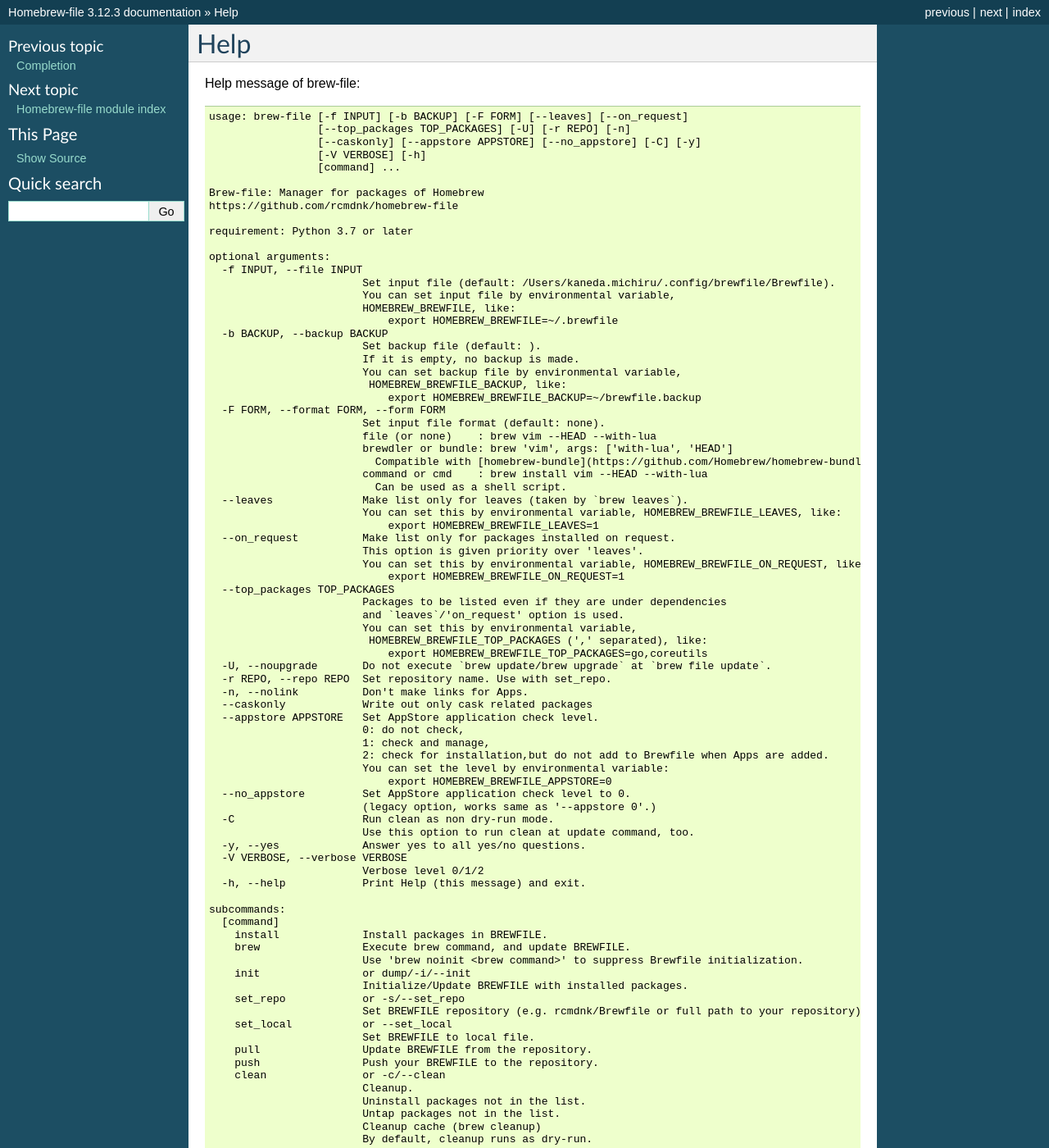
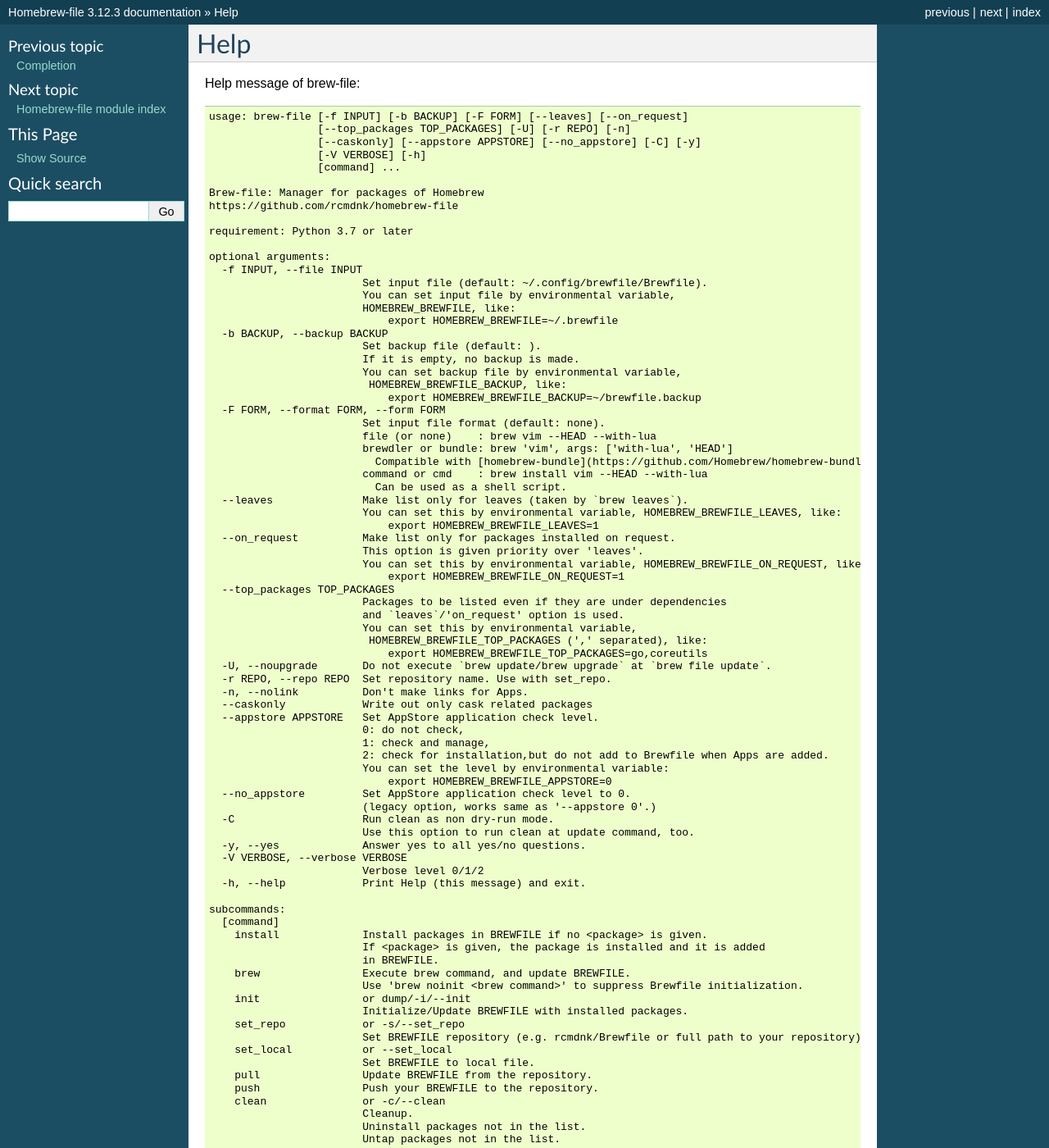
Before and after one commit to rcmdnk/homebrew-file, a Sphinx documentation site: the page built from docs/help.rst, in a window 1280 px wide and 1400 px high. Shown: the whole window at 82% size. Built offline with Sphinx 7.4.7, drawn with Linux system fonts in a browser that asks for light colours; some of the changed text lies outside the part shown.

Commit message:
add install <package> option #100

```diff
--- a/docs/BrewFile.py
+++ b/docs/BrewFile.py
@@ -29,8 +29,8 @@
 __copyright__ = "Copyright (c) 2013 rcmdnk"
 __credits__ = ["rcmdnk"]
 __license__ = "MIT"
-__version__ = "v8.1.0"
-__date__ = "20/Nov/2020"
+__version__ = "v8.1.1"
+__date__ = "25/Nov/2020"
 __maintainer__ = "rcmdnk"
 __email__ = "rcmdnk@gmail.com"
 __status__ = "Prototype"
@@ -72,11 +72,11 @@
     return 0
 
 
-def expandpath(val):
-    f = os.path.expandvars(os.path.expanduser(val))
-    for h in ('$HOSTNAME', '${HOSTNAME}'):
-        f = f.replace(h, os.uname()[1])
-    return f
+def expandpath(path):
+    return re.sub(r'(?<!\\)\$(\w+|\{([^}]*)\})',
+                  lambda x: os.environ.get(x.group(2) or x.group(1), ''),
+                  os.path.expanduser(path).replace('$HOSTNAME', os.uname()[1])
+                  .replace('${HOSTNAME}', os.uname()[1])).replace('\\$', '$')
 
 
 class Tee:
@@ -309,12 +309,6 @@
         self.filename = filename
         self.helper = helper
 
-    def set_file(self, filename):
-        self.filename = filename
-
-    def get_file(self):
-        return self.filename
-
     def get_dir(self):
         return os.path.dirname(self.filename)
 
@@ -763,7 +757,7 @@
                 for p in self.cask_list[:]:
                     if p in tap_casks:
                         output += first_tap_pack_write(
-                            isfirst, False,isfirst_pack, t, cmd_tap)
+                            isfirst, False, isfirst_pack, t, cmd_tap)
                         isfirst = isfirst_pack = False
                         output += cmd_cask + self.packout(p) + "\n"
                         self.cask_list.remove(p)
@@ -833,7 +827,7 @@
         # Write to Brewfile
         if output:
             output = output_prefix + output
-            out = Tee(self.get_file(), sys.stdout,
+            out = Tee(self.filename, sys.stdout,
                       self.helper.opt["verbose"] > 1)
             out.write(output)
             out.close()
@@ -841,11 +835,11 @@
         # Change permission for exe/normal file
         if self.helper.opt["form"] in ["command", "cmd"]:
             self.helper.proc(
-                "chmod 755 %s" % self.get_file(), print_cmd=False,
+                "chmod 755 %s" % self.filename, print_cmd=False,
                 print_out=False, exit_on_err=False)
         else:
             self.helper.proc(
-                "chmod 644 %s" % self.get_file(), print_cmd=False,
+                "chmod 644 %s" % self.filename, print_cmd=False,
                 print_out=False, exit_on_err=False)
 
 
@@ -1006,7 +1000,7 @@
             appstore = 0
         self.opt["appstore"] = to_num(appstore)
 
-        self.brewinfo.set_file(self.opt["input"])
+        self.brewinfo.filename = self.opt["input"]
 
     def ask_yn(self, question):
         """Helper for yes/no."""
@@ -1099,8 +1093,12 @@
             if os.path.isabs(f):
                 b = BrewInfo(self.helper, f)
             else:
-                b = BrewInfo(self.helper,
-                             brewinfo.get_dir() + "/"+ f.lstrip('./'))
+                this_dir = brewinfo.get_dir()
+                if not this_dir:
+                    path_prefix = './'
+                else:
+                    path_prefix = this_dir + '/'
+                b = BrewInfo(self.helper, path_prefix + f.lstrip('./'))
             self.brewinfo_ext.append(b)
             self.read(b)
 
@@ -1111,10 +1109,10 @@
             b.input_to_list()
 
     def write(self):
-        self.banner("# Initialize " + self.brewinfo.get_file())
+        self.banner("# Initialize " + self.brewinfo.filename)
         self.brewinfo.write()
         for b in self.brewinfo_ext:
-            self.banner("# Initialize " + b.get_file())
+            self.banner("# Initialize " + b.filename)
             b.write()
 
     def get(self, name, only_ext=False):
@@ -1192,7 +1190,7 @@
                 "Managed by "
                 "[homebrew-file](https://github.com/rcmdnk/homebrew-file).")
             f.close()
-        open(self.brewinfo.get_file(), "a").close()
+        open(self.brewinfo.filename, "a").close()
 
         if self.check_gitconfig():
             self.proc("git add -A")
@@ -1311,7 +1309,7 @@
         if not os.path.exists(self.opt["input"]):
             return
 
-        self.brewinfo.set_file(self.opt["input"])
+        self.brewinfo.filename = self.opt["input"]
 
         # Check input file if it points repository or not
         self.opt["repo"] = ""
@@ -1338,7 +1336,7 @@
                 + "/" + self.repo_name()
 
         # Set Brewfile in the repository
-        self.brewinfo.set_file(self.repo_file())
+        self.brewinfo.filename = self.repo_file()
 
         # If repository does not have a branch, make it
         if self.brewinfo.check_dir():
@@ -1428,6 +1426,10 @@
             env["HOMEBREW_CELLAR"] = os.environ.get(
                 "HOMEBREW_CELLAR",
                 self.brew_val("cellar"))
+            if ("rm" in self.opt["args"] or "remove" in self.opt["args"]
+                    or "uninsatll" in self.opt["args"]):
+                if "--ignore-dependencies" not in self.opt["args"]:
+                    self.opt["args"].append("--ignore-dependencies")
         elif cmd == "gem":
             exe = ["brew-gem"]
             self.opt["args"].pop(0)
@@ -1435,6 +1437,10 @@
             if self.opt["homebrew_ruby"] and\
                     "--homebrew-ruby" not in self.opt["args"]:
                 self.opt["args"].append("--homebrew-ruby")
+            if ("rm" in self.opt["args"] or "remove" in self.opt["args"]
+                    or "uninsatll" in self.opt["args"]):
+                if "--ignore-dependencies" not in self.opt["args"]:
+                    self.opt["args"].append("--ignore-dependencies")
         elif cmd == "mas":
             exe = ["mas"]
             self.opt["args"].pop(0)
@@ -1531,8 +1537,7 @@
                     in ["rm", "remove", "uninstall"])
                 or (cmd == "pip" and pip_upgrade)
                 or (cmd == "gem" and subcmd in ["uninstall"])
-                or (cmd == "mas" and subcmd in ["uninstall"])
-                ):
+                or (cmd == "mas" and subcmd in ["uninstall"])):
             for p in packages:
                 input_list = "brew_input"
                 if cmd == "cask":
@@ -1568,8 +1573,7 @@
         if (cmd in ["instal", "install", "reinstall", "pip"]
                 or (cmd == "cask" and subcmd in ["instal", "install"])
                 or (cmd == "gem" and subcmd in ["instal", "install"])
-                or (cmd == "mas" and subcmd in ["purchase", "install"])
-                ):
+                or (cmd == "mas" and subcmd in ["purchase", "install"])):
             input_list = "brew_input"
             if cmd == "cask":
                 input_list = "cask_input"
@@ -2121,7 +2125,7 @@
 
     def initialize_write(self):
         self.write()
-        self.banner("# You can edit " + self.brewinfo.get_file() + " with:\n"
+        self.banner("# You can edit " + self.brewinfo.filename + " with:\n"
                     "#     $ " + __prog__ + " edit")
         self.opt["initialized"] = True
 
@@ -2130,7 +2134,7 @@
 
         if not self.brewinfo.check_file():
             self.warn(
-                "Input file " + self.brewinfo.get_file() + " is not found.", 0)
+                "Input file " + self.brewinfo.filename + " is not found.", 0)
             ans = self.ask_yn(
                 "Do you want to initialize from installed packages?")
             if ans:
@@ -2139,14 +2143,14 @@
 
             self.err("Ok, please prepare brewfile", 0)
             self.err("or you can initialize "
-                     + self.brewinfo.get_file() + " with:", 0)
+                     + self.brewinfo.filename + " with:", 0)
             self.err("    $ " + __prog__ + " init", 0)
             sys.exit(1)
 
     def get_files(self, is_print=False):
         """Get Brewfiles"""
         self.read_all()
-        files = [x.get_file() for x in [self.brewinfo] + self.brewinfo_ext]
+        files = [x.filename for x in [self.brewinfo] + self.brewinfo_ext]
         if is_print:
             print("\n".join(files))
         return files
@@ -2211,7 +2215,7 @@
             add_dependncies(p)
 
         # Clean up App Store applications
-        if self.opt["appstore"] ==1 and self.get("appstore_list"):
+        if self.opt["appstore"] == 1 and self.get("appstore_list"):
             self.banner("# Clean up App Store applications")
 
             for p in self.get("appstore_list"):
@@ -2221,7 +2225,7 @@
                 else:
                     identifier = ""
                     package = p
-                if re.match(".*\(\d+\.\d+.*\)$", package):
+                if re.match(r".*\(\d+\.\d+.*\)$", package):
                     package = ' '.join(package.split(' ')[:-1])
 
                 isinput = False
@@ -2232,7 +2236,7 @@
                     else:
                         i_identifier = ""
                         i_package = pi
-                    if re.match(".*\(\d+\.\d+.*\)$", i_package):
+                    if re.match(r".*\(\d+\.\d+.*\)$", i_package):
                         i_package = ' '.join(i_package.split(' ')[:-1])
                     if (identifier != "" and identifier == i_identifier) \
                             or package == i_package:
@@ -2261,14 +2265,15 @@
                                 cmd += " '%s'" % a
                             continue
                     if cmd == tmpcmd:
-                        self.warn(f"Package {package} was not found: nothing to do.\n")
+                        self.warn(f"Package {package} was not found:"
+                                  "nothing to do.\n")
                         self.remove_pack("appstore_list", p)
                         continue
                 if self.opt["dryrun"]:
                     print(cmd)
                 else:
-                  self.proc(cmd, print_cmd=True, print_out=True,
-                            exit_on_err=False)
+                    self.proc(cmd, print_cmd=True, print_out=True,
+                              exit_on_err=False)
                 self.remove_pack("appstore_list", p)
 
         # Clean up cask packages
@@ -3040,7 +3045,7 @@
         print("read input:", len(self.brewinfo.brew_input))
         self.brewinfo.clear()
         print("read input cleared:", len(self.brewinfo.brew_input))
-        self.brewinfo.set_file("/test/not/correct/file/path")
+        self.brewinfo.filename = "/test/not/correct/file/path"
         self.brewinfo.read()
         self.brewinfo.check_dir()
         self.brewinfo.set_val("brew_input_opt", {"test_pack": "test opt"})
@@ -3298,9 +3303,10 @@
                    on_request_parser, top_packages_parser, appstore_parser,
                    no_appstore_parser, caskonly_parser, yn_parser,
                    verbose_parser]
+    formatter = argparse.RawTextHelpFormatter
     subparser_options = {
         "parents": min_parsers,
-        "formatter_class": argparse.RawTextHelpFormatter}
+        "formatter_class": formatter}
 
     # Main parser
     parser = argparse.ArgumentParser(
@@ -3310,7 +3316,7 @@
                  noupgradeatupdate_parser, repo_parser, link_parser,
                  caskonly_parser, appstore_parser, no_appstore_parser,
                  dryrun_parser, yn_parser, verbose_parser, help_parser],
-        formatter_class=argparse.RawTextHelpFormatter,
+        formatter_class=formatter,
         description=__description__,
         epilog="Check https://homebrew-file.readthedocs.io for more details."
     )
@@ -3318,35 +3324,35 @@
     subparsers = parser.add_subparsers(
         title="subcommands", metavar="[command]", help="", dest="command")
 
-    help_doc = "Install packages in BREWFILE."
+    help_doc = "Install packages in BREWFILE if no <package> is given.\n"\
+        "If <package> is given, the package is installed and it is added\n"\
+        "in BREWFILE."
     subparsers.add_parser("install", description=help_doc, help=help_doc,
                           **subparser_options)
     help_doc = "Execute brew command, and update BREWFILE.\n"\
         "Use 'brew noinit <brew command>' to suppress Brewfile initialization."
     subparsers.add_parser("brew", description=help_doc, help=help_doc,
-                          parents=min_parsers, add_help=False,
-                          formatter_class=argparse.RawTextHelpFormatter)
+                          add_help=False,
+                          **subparser_options)
     help_doc = "or dump/-i/--init\nInitialize/Update BREWFILE "\
         "with installed packages."
     subparsers.add_parser(
         "init", description=help_doc, help=help_doc,
         parents=min_parsers + [link_parser, repo_parser],
-        formatter_class=argparse.RawTextHelpFormatter)
+        formatter_class=formatter)
     subparsers.add_parser(
         "dump",
         parents=min_parsers + [link_parser, repo_parser],
-        formatter_class=argparse.RawTextHelpFormatter)
+        formatter_class=formatter)
     help_doc = "or -s/--set_repo\nSet BREWFILE repository "\
         "(e.g. rcmdnk/Brewfile or full path to your repository)."
     subparsers.add_parser(
         "set_repo", description=help_doc, help=help_doc,
         parents=min_parsers + [repo_parser],
-        formatter_class=argparse.RawTextHelpFormatter)
+        formatter_class=formatter)
     help_doc = "or --set_local\nSet BREWFILE to local file."
-    subparsers.add_parser(
-        "set_local", description=help_doc, help=help_doc,
-        parents=min_parsers,
-        formatter_class=argparse.RawTextHelpFormatter)
+    subparsers.add_parser("set_local", description=help_doc, help=help_doc,
+                          **subparser_options)
     help_doc = "Update BREWFILE from the repository."
     subparsers.add_parser("pull", description=help_doc, help=help_doc,
                           **subparser_options)
@@ -3359,10 +3365,9 @@
         "Cleanup cache (brew cleanup)\n"\
         "By default, cleanup runs as dry-run.\n"\
         "If you want to enforce cleanup, use '-C' option."
-    subparsers.add_parser(
-        "clean", description=help_doc, help=help_doc,
-        parents=min_parsers + [dryrun_parser],
-        formatter_class=argparse.RawTextHelpFormatter)
+    subparsers.add_parser("clean", description=help_doc, help=help_doc,
+                          parents=min_parsers + [dryrun_parser],
+                          formatter_class=formatter)
     help_doc = "or --clean_non_request.\n"\
         "Uninstall packages which were installed as dependencies \n"\
         "but parent packages of which were already uninstalled.\n"\
@@ -3371,7 +3376,7 @@
     subparsers.add_parser(
         "clean_non_request", description=help_doc, help=help_doc,
         parents=min_parsers + [dryrun_parser],
-        formatter_class=argparse.RawTextHelpFormatter)
+        formatter_class=formatter)
     help_doc = "or -u/--update\nDo brew update/upgrade, cask upgrade, pull,"\
         "install,\n"\
         "init and push.\n"\
@@ -3382,33 +3387,35 @@
         "update", description=help_doc, help=help_doc,
         parents=min_parsers + [link_parser, noupgradeatupdate_parser,
                                dryrun_parser],
-        formatter_class=argparse.RawTextHelpFormatter)
+        formatter_class=formatter)
     help_doc = "or -e/--edit\nEdit input files."
     subparsers.add_parser("edit", description=help_doc, help=help_doc,
-                          **subparser_options)
+                          parents=[file_parser],
+                          formatter_class=formatter)
     help_doc = "or --cat\nShow contents of input files."
     subparsers.add_parser("cat", description=help_doc, help=help_doc,
-                          **subparser_options)
+                          parents=[file_parser],
+                          formatter_class=formatter)
     help_doc = "Check applications for Cask."
     subparsers.add_parser("casklist", description=help_doc, help=help_doc,
                           parents=[verbose_parser],
-                          formatter_class=argparse.RawTextHelpFormatter)
+                          formatter_class=formatter)
     help_doc = "or --test. Used for test."
     subparsers.add_parser("test", description=help_doc, help=help_doc,
-                          parents=min_parsers,
-                          formatter_class=argparse.RawTextHelpFormatter)
+                          **subparser_options)
     help_doc = "Get Brewfile's full path, including additional files."
     subparsers.add_parser("get_files", description=help_doc, help=help_doc,
-                          formatter_class=argparse.RawTextHelpFormatter)
+                          parents=[file_parser],
+                          formatter_class=formatter)
     help_doc = "or --commands\nShow commands."
     subparsers.add_parser("commands", description=help_doc, help=help_doc,
-                          formatter_class=argparse.RawTextHelpFormatter)
+                          formatter_class=formatter)
     help_doc = "or -v/--version\nShow version."
     subparsers.add_parser("version", description=help_doc, help=help_doc,
-                          formatter_class=argparse.RawTextHelpFormatter)
+                          formatter_class=formatter)
     help_doc = "or -h/--help\nPrint Help (this message) and exit."
     subparsers.add_parser("help", description=help_doc, help=help_doc,
-                          formatter_class=argparse.RawTextHelpFormatter)
+                          formatter_class=formatter)
 
     if len(sys.argv) == 1:
         parser.print_usage()
@@ -3442,6 +3449,10 @@
     (ns, args_tmp) = parser.parse_known_args(args)
     args = vars(ns)
     args.update({"args": args_tmp})
+    if args['command'] in ('install') and args['args']:
+        cmd = args['command']
+        args['command'] = 'brew'
+        args['args'].insert(0, cmd)
 
     b.set_args(**args)
 
--- a/docs/help.rst
+++ b/docs/help.rst
@@ -18,7 +18,7 @@
 
     optional arguments:
       -f INPUT, --file INPUT
-                            Set input file (default: /Users/kaneda.michiru/.config/brewfile/Brewfile).
+                            Set input file (default: ~/.config/brewfile/Brewfile).
                             You can set input file by environmental variable,
                             HOMEBREW_BREWFILE, like:
                                 export HOMEBREW_BREWFILE=~/.brewfile
@@ -69,7 +69,9 @@
 
     subcommands:
       [command]
-        install             Install packages in BREWFILE.
+        install             Install packages in BREWFILE if no <package> is given.
+                            If <package> is given, the package is installed and it is added
+                            in BREWFILE.
         brew                Execute brew command, and update BREWFILE.
                             Use 'brew noinit <brew command>' to suppress Brewfile initialization.
         init                or dump/-i/--init
```
Also changed, not shown: 1 other file.
